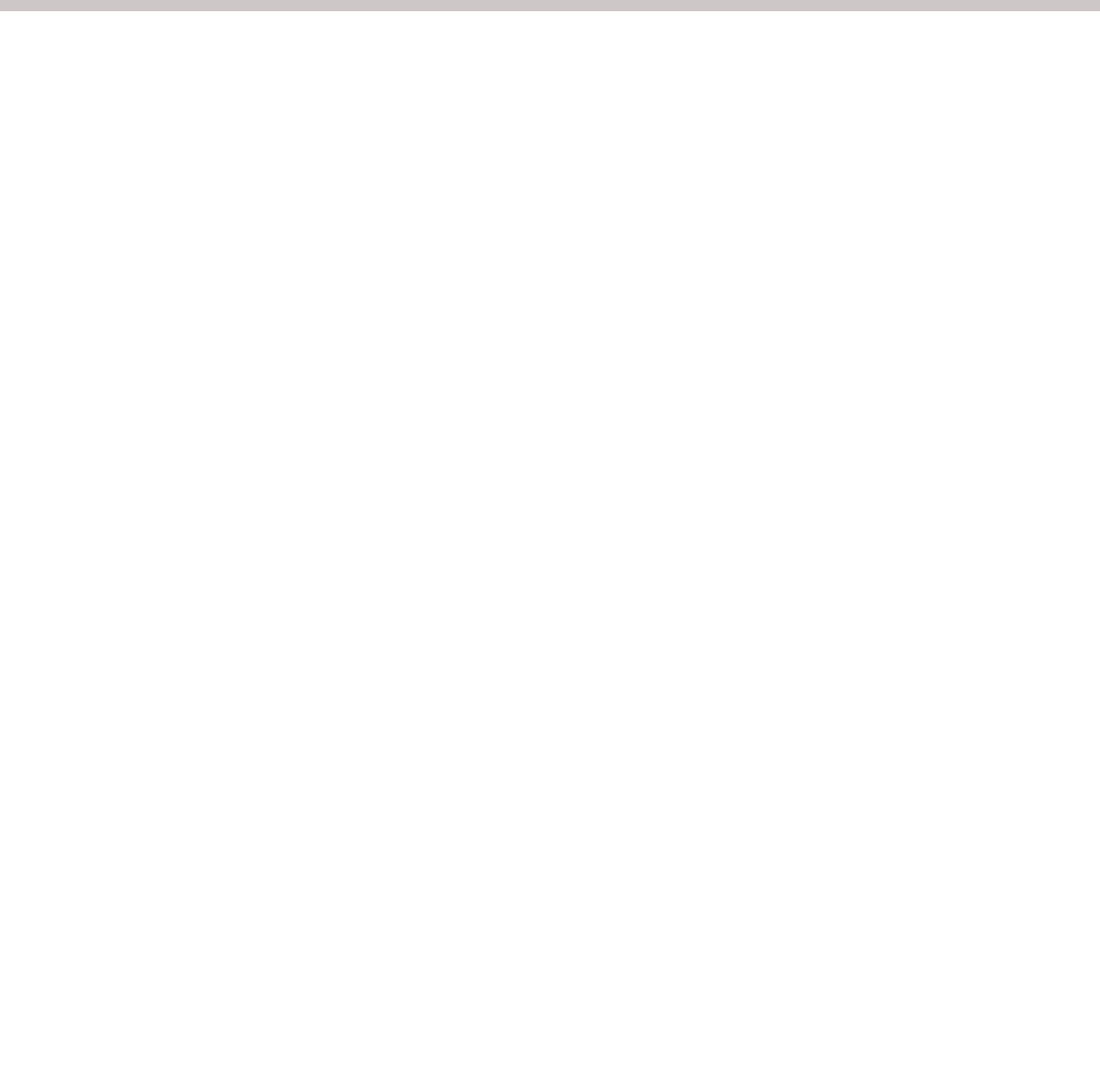
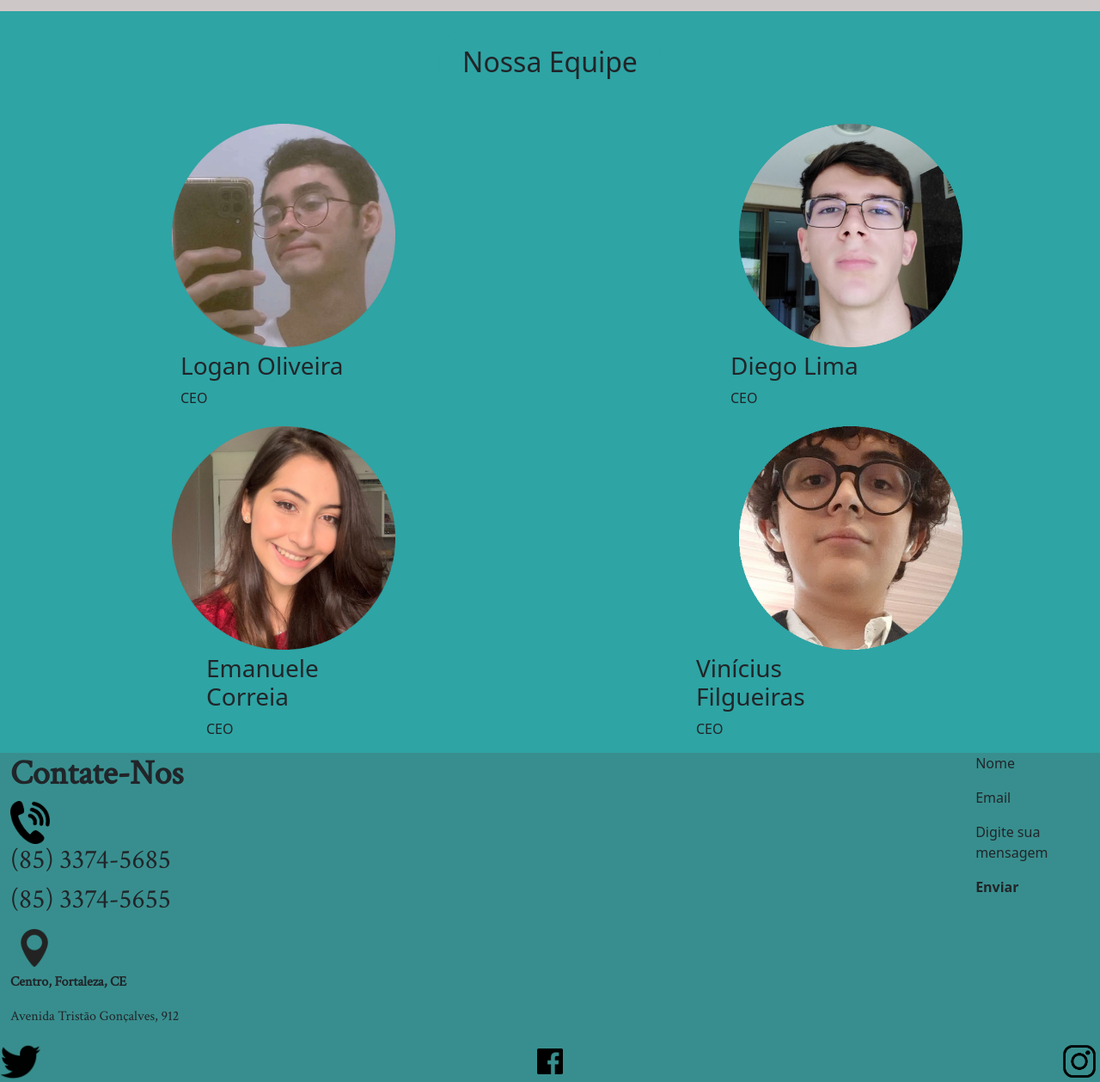
Before and after one commit to Loogan23/wave_bank, a plain HTML site: page index.html in a window 1280 px wide. Shown: the part 1704-2963 px from the top of the page at 86% size. Before the commit the page ends 1717 px from the top, so only its background shows below. Drawn offline with nearby package versions, Linux system fonts and the light colour scheme.

Commit message:
PARTE DO NOSSA EQUIPE E CONTATE-NOS FINALIZADA

```diff
--- a/index.html
+++ b/index.html
@@ -30,8 +30,8 @@
                   <a class="nav-link" href="#">Nossos Serviços</a>
                   <a class="nav-link" href="#">Portfólio</a>
                   <a class="nav-link" href="#">Sobre Nós</a>
-                  <a class="nav-link" href="#">Nossa Equipe</a>
-                  <a class="nav-link" href="#">Contate-nos</a>
+                  <a class="nav-link" href="#ourequip">Nossa Equipe</a>
+                  <a class="nav-link" href="#contact">Contate-nos</a>
                 </div>
               </div>
             </div>
@@ -140,7 +140,93 @@
         <!--======================================================SECÇÃO 4(NOSSA EQUIPE)======================================================================-->
 
 
+
+
+        <section class="bg-equip">
+          <div class="time" id="ourequip">
+            <div class="row justify-content-center py-3">
+              <h2 class="justify-content-center title-names-in-box namesbox">
+                Nossa Equipe
+              </h2>
+            </div class= centro1>
+        <div class="d-flex justify-content-between servicesp">
+
+
+          <div class="img-log">
+
+
+              <img src="images/ftloog.png">
+            </div>
+            <div class="img-di">
+
+
+
+              <img src="images/ftdiego.png">
+            </div>
+          </div>
+
+
+      </div>
+
+
+<div class="d-flex justify-content-between servicesp">
+      <div class="namelog">
+
+        <h3 >Logan Oliveira</h3>
+        <p >CEO</p>
+</div>
+
+              <div class="namedi">
+              <h3 >Diego Lima</h3>
+              <p">CEO</p>
+            </div>
+
+          </div>
+
+
+          </div>
+        </div>
+        <div>
+        <div class="d-flex justify-content-between servicesp">
+            <div class="img-ema">
+
+
+              <img src="images/ftmanu.png">
+            </div>
+            <div class="img-vini">
+
+
+              <img src="images/ftvini.png">
+            </div>
+
+</div>
+
+
+<div class="sep">
+<div class="d-flex justify-content-between servicesp">
+              <div class="namema">
+
+              <h3 >Emanuele Correia</h3>
+              <p >CEO</p>
+            </div>
+
+
+
+              <div class="namevi">
+              <h3 >Vinícius Filgueiras</h3>
+              <p >CEO</p>
+            </div>
+          </div>
+        </div>
+
+        </div>
+        </section>
+
+
         <!--======================================================SECÇÃO 5(CONTATE NOS E RODAPÉ)======================================================================-->
+
+
+      <section class="bg-ct">
 
 
 
@@ -148,6 +234,78 @@
 
 
 
+
+
+
+
+        <div class="d-flex justify-content-between servicesp">
+
+
+          <div class="container">
+
+          <div class="cont" id="contact">
+          <h1><strong>Contate-Nos</strong></h1>
+        </div>
+
+
+
+
+
+
+          <div class="imgcall">
+        <img src="images/telefonelogo.png">
+      </div>
+
+
+        <div>
+        <h2> (85) 3374-5685 </h2>
+        <h2> (85) 3374-5655  </h2>
+    </div>
+
+
+
+
+      <div class="imglocall">
+        <img src="images/localizaçao.png">
+      </div>
+        <p><strong>Centro, Fortaleza, CE</strong></p>
+
+        <p>Avenida Tristão Gonçalves, 912</p>
+      </div>
+
+
+
+
+
+    <div class="conteiner">
+          <p>Nome</p>
+        <p>Email</p>
+        <p>Digite sua mensagem</p>
+        <p class="env"><strong>Enviar</strong></p>
+      </div>
+      </div>
+    </div>
+      </div>
+    </div>
+
+
+    <div >
+    <div class="d-flex justify-content-between servicesp">
+        <div class="imgtwi">
+       <img  src="images/twitterlogo.png">
+       </div>
+       <div class="imgface">
+        <img  src="images/facebooklogo.png">
+      </div>
+      <div class="imginsta">
+        <img  src="images/instalogo.png">
+      </div>
+
+
+
+
+
+    </section>
 
 
 
--- a/stylesheet/style.css
+++ b/stylesheet/style.css
@@ -314,4 +314,91 @@ body{
 /* =============================================================SECÇÃO 4==================================================================*/
 
 
+
+
+
+
+.bg-equip{
+    background-color: #2EA4A4
+
+}
+
+.img-log img{
+    width: 260px;
+    height: 260px;
+    margin: 5px 200px ;
+}
+
+
+
+.img-di img{
+    width: 260px;
+    height: 260px;
+    margin:5px 200px ;
+}
+
+.img-ema img{
+    width: 260px;
+    height: 260px;
+    margin:5px 200px  ;
+}
+
+.img-vini img{
+    width: 260px;
+    height: 260px;
+    margin: 5px 200px ;
+}
+
+
+.sep{
+    margin: 0 70px;
+}
+
+
+.namelog,.namedi{
+
+   margin: 0 210px;
+   width: 340px;
+}
+
+.namema,.namevi{
+    margin: 0 170px ;
+    width: 311px;
+}
+.centro1{
+
+}
 /* =============================================================SECÇÃO 5==================================================================*/
+
+
+
+.imgcall img{
+    widows: 50px;
+    height: 50px;
+
+}
+
+.imglocall img{
+    widows:70px ;
+    height:56px ;
+
+}
+
+.imgtwi img{
+    widows:46px ;
+    height: 48px;
+}
+
+.imgface img{
+    widows:66px ;
+    height:48px ;
+}
+
+.imginsta img{
+    widows: 50px;
+    height: 48px;
+}
+
+.bg-ct{
+    background-color: #388E8E;
+}
```
Also changed, not shown: images/facebooklogo.png (added), images/ftdiego.png (added), images/ftloog.png (added), images/ftmanu.png (added), images/ftvini.png (added), images/instalogo.png (added), images/localizaçao.png (added), images/telefonelogo.png (added), images/twitterlogo.png (added).
